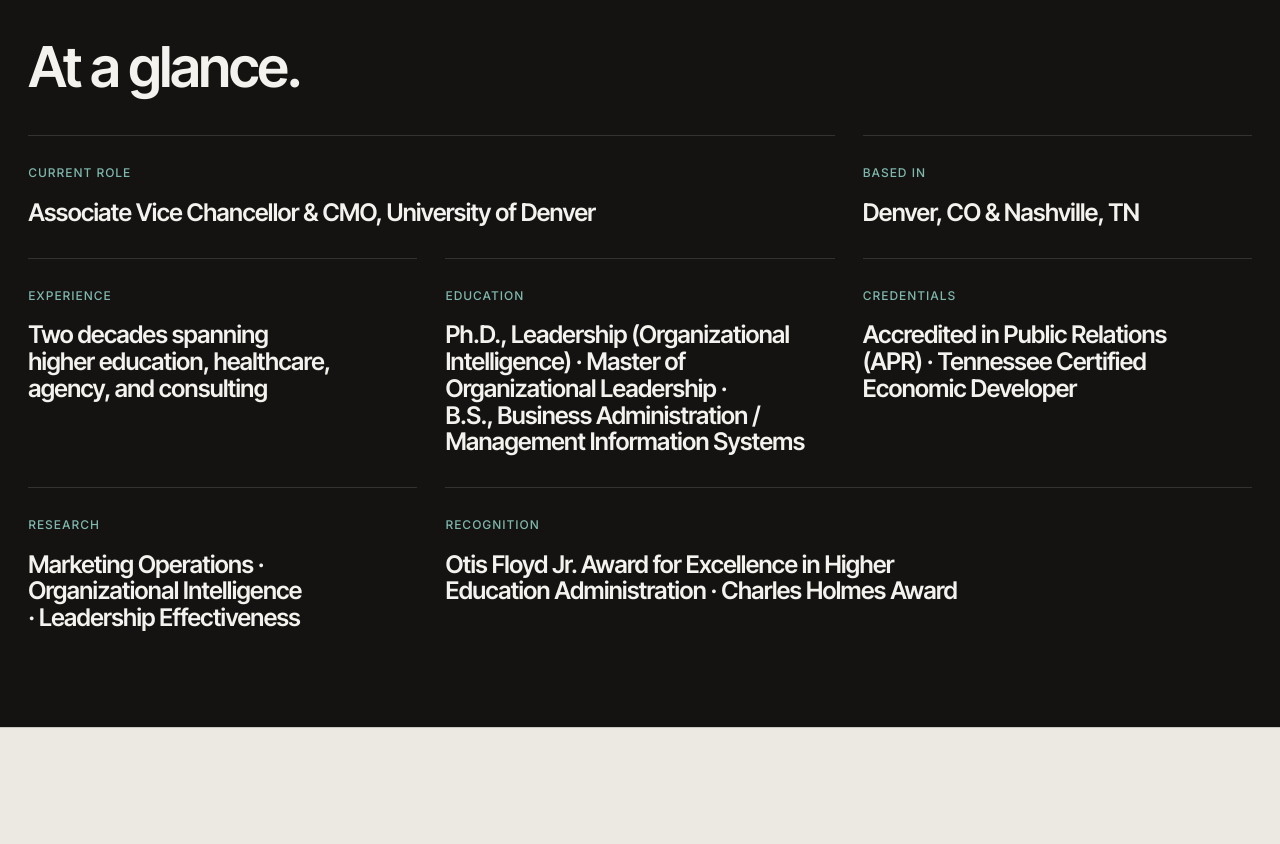
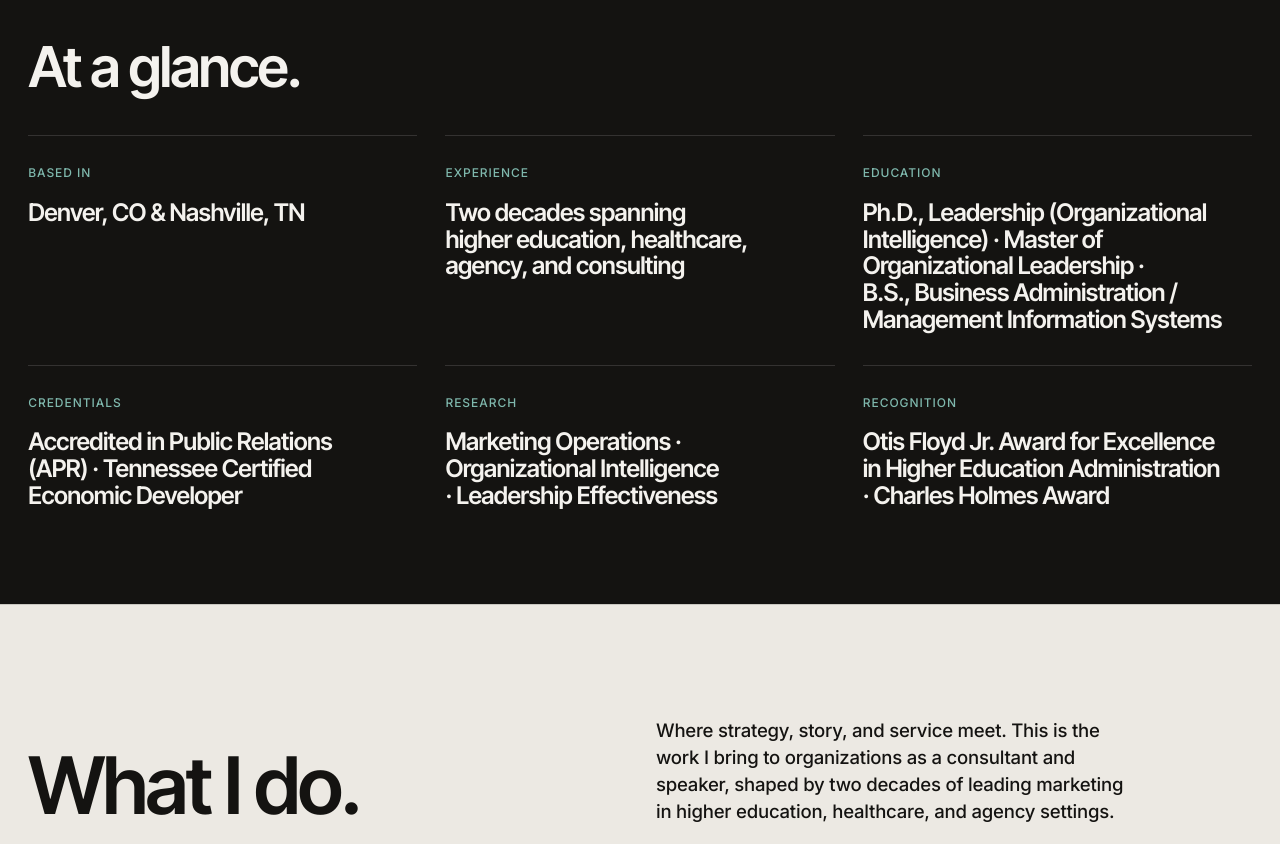
Before and after one commit to matthewgann/matthewgann.github.io, a Next.js app: page / in a window 1280 px wide. Shown: the part 2620-3464 px from the top of the page. Built offline with nearby package versions, Linux system fonts and the light colour scheme.

Commit message:
Home At a glance: drop Current Role

```diff
--- a/app/page.tsx
+++ b/app/page.tsx
@@ -82,7 +82,6 @@ const expertise = [
 ];
 
 const glance = [
-  { label: "Current Role", value: "Associate Vice Chancellor & CMO, University of Denver" },
   { label: "Based In", value: "Denver, CO & Nashville, TN" },
   { label: "Experience", value: "Two decades spanning higher education, healthcare, agency, and consulting" },
   {
@@ -185,7 +184,7 @@ export default function Home() {
               {glance.map(({ label, value }, i) => (
                 <div
                   key={label}
-                  className={`glance-cell reveal-item${i === 0 || i === glance.length - 1 ? " span-2" : ""}`}
+                  className="glance-cell reveal-item"
                   style={{ ["--i" as string]: i + 1 }}
                 >
                   <dt className="kicker mb-4" style={{ color: "var(--accent-soft)" }}>
```
